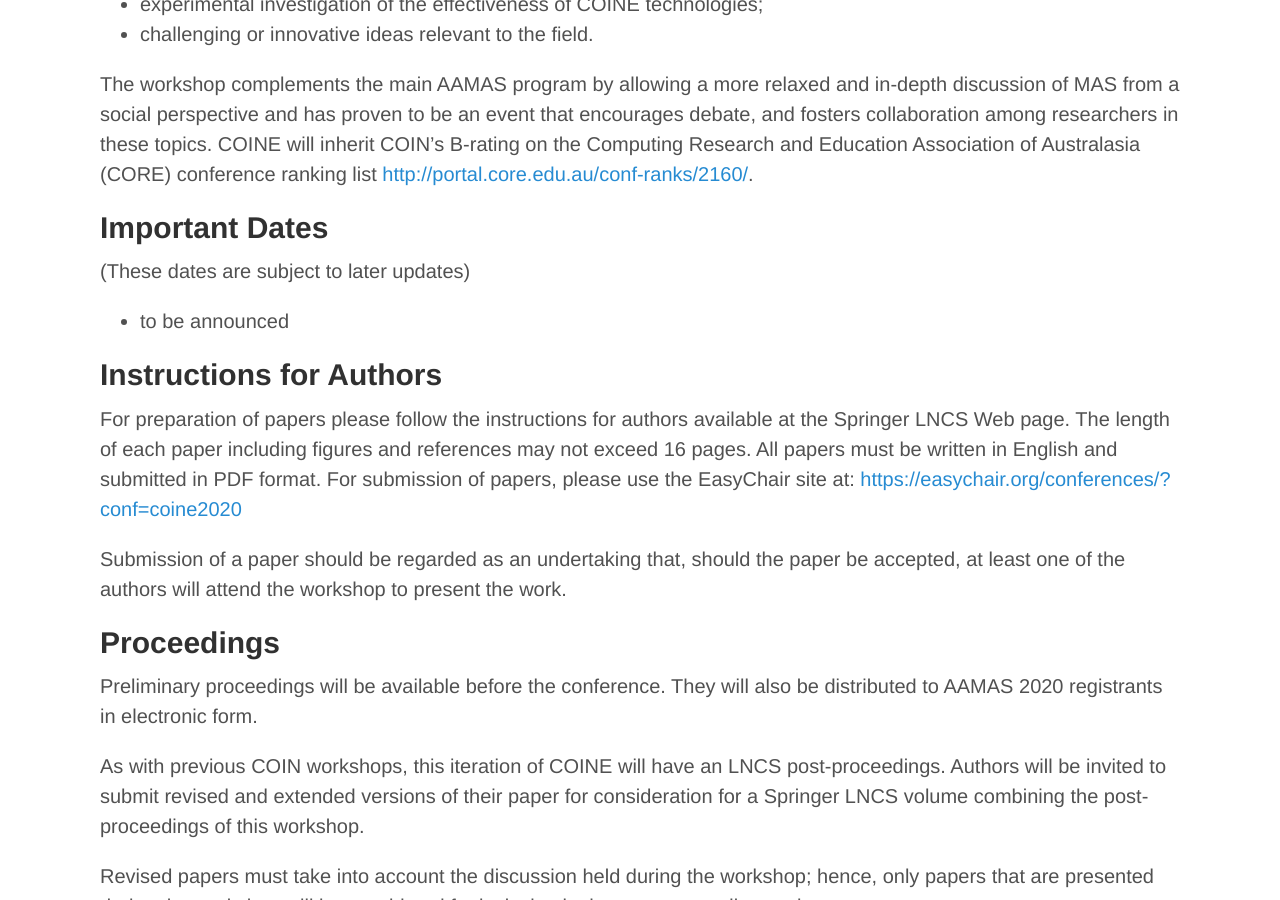
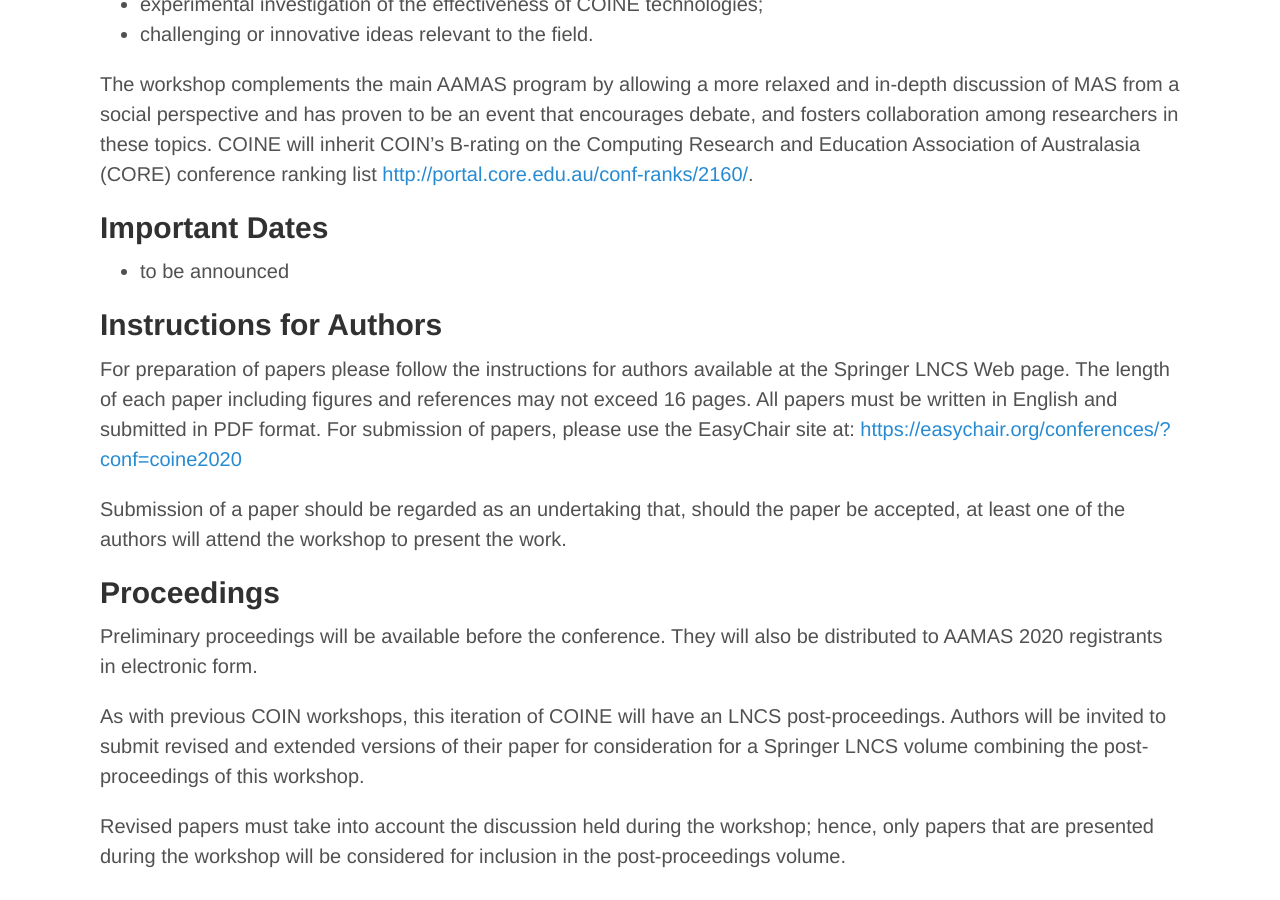
Before and after one commit to coin-workshop/coine-2020-new-zealand, a Jekyll site: the page built from call_for_papers.md, in a window 1280 px wide and 900 px high, scrolled down 942 px. Built offline with Jekyll 4.4.1, drawn with Linux system fonts in a browser that asks for light colours.

Commit message:
Comment statement.

```diff
--- a/call_for_papers.md
+++ b/call_for_papers.md
@@ -24,7 +24,7 @@ COINE will inherit COIN's B-rating on the Computing Research and Education Assoc
 
 
 ## Important Dates
-(These dates are subject to later updates)
+<!--- (These dates are subject to later updates) -->
 
 - to be announced
 
```
